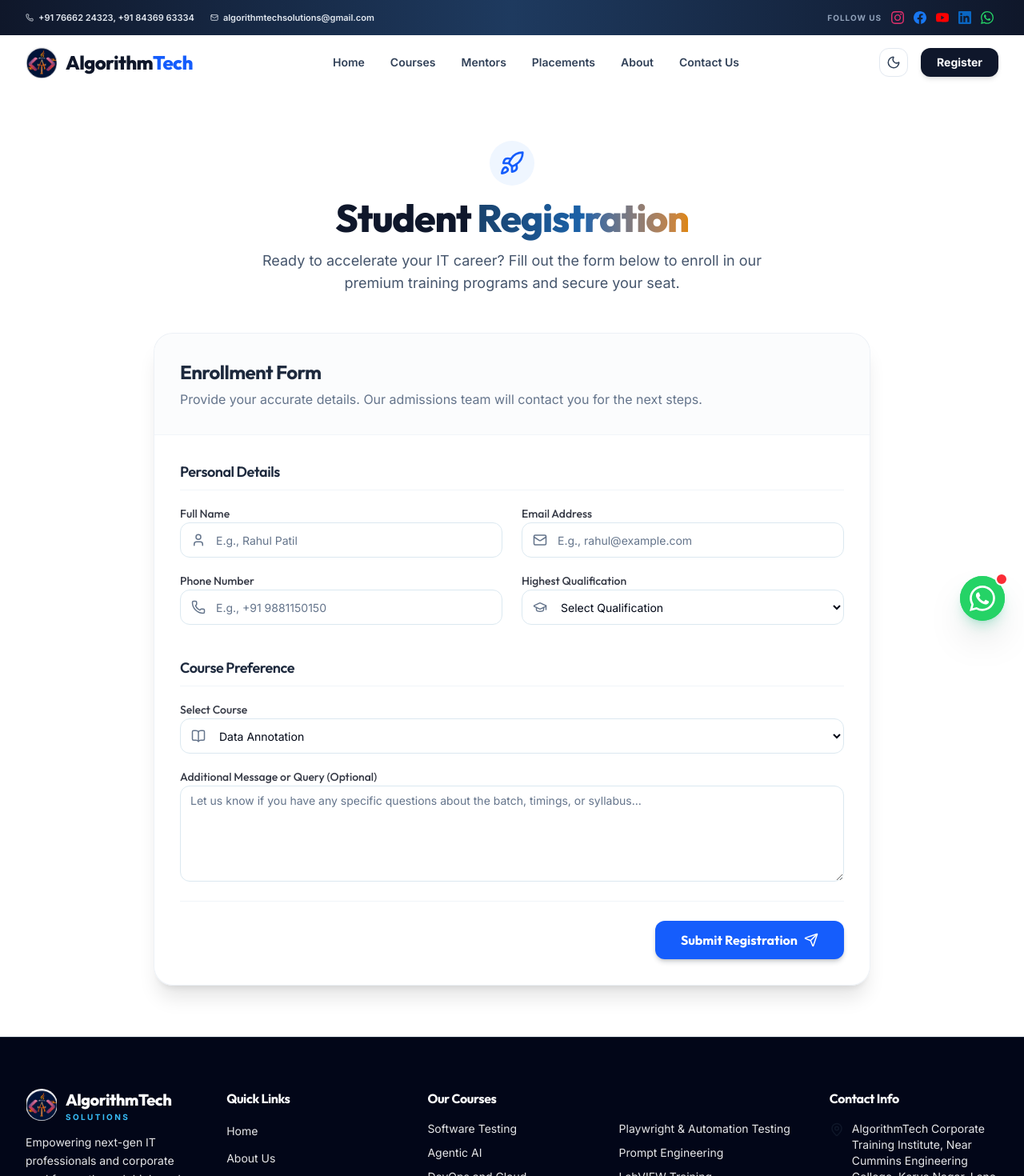
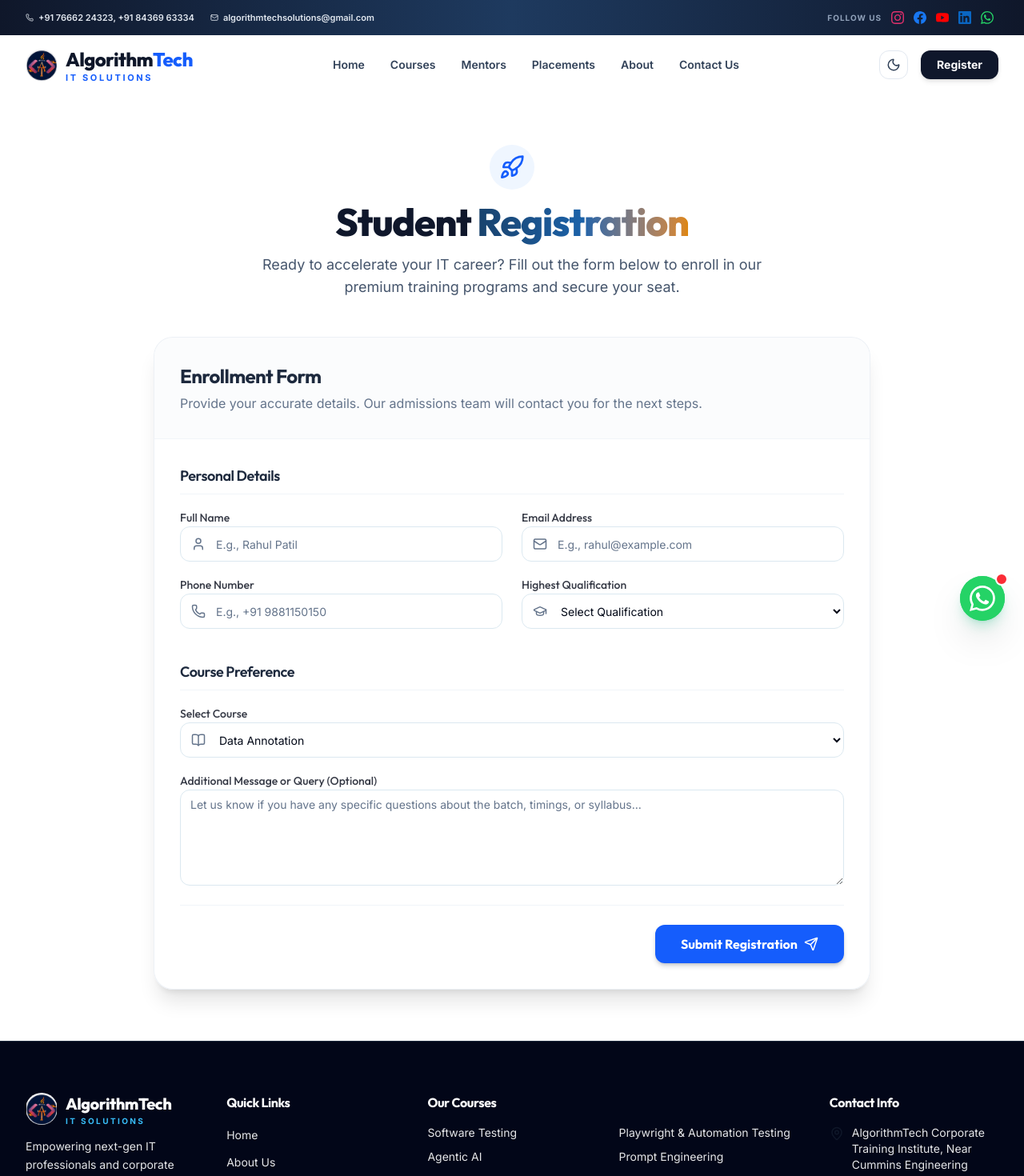
Before and after one commit to Pranav-Darokar/AlgorithmTechSolutions, a React (Vite) app: page /register in a window 1280 px wide. Shown: the top 1470 px of the page at 80% size. Built offline with nearby package versions, Linux system fonts and the light colour scheme.

Commit message:
Update logo IT Solutions text color

```diff
--- a/src/components/common/Footer.jsx
+++ b/src/components/common/Footer.jsx
@@ -39,7 +39,7 @@ export default function Footer() {
                 AlgorithmTech
               </span>
               <span className="text-[10px] font-bold tracking-[0.24em] text-[#38BDF8] uppercase mt-0.5">
-                SOLUTIONS
+                IT SOLUTIONS
               </span>
             </div>
           </Link>
--- a/src/components/common/Navbar.jsx
+++ b/src/components/common/Navbar.jsx
@@ -67,9 +67,14 @@ export default function Navbar() {
             alt="AlgorithmTech Logo"
             className="w-10 h-10 object-contain rounded-full group-hover:scale-105 transition-transform duration-200"
           />
-          <span className="font-display font-black text-xl sm:text-2xl tracking-tight text-[#0F172A] dark:text-white">
-            Algorithm<span className="text-blue-600 dark:text-cyan-400">Tech</span>
-          </span>
+          <div className="flex flex-col leading-none">
+            <span className="font-display font-black text-xl sm:text-2xl tracking-tight text-[#0F172A] dark:text-white">
+              Algorithm<span className="text-blue-600 dark:text-[#38BDF8]">Tech</span>
+            </span>
+            <span className="text-[10px] sm:text-[11px] font-bold tracking-[0.24em] text-blue-600 dark:text-[#38BDF8] uppercase mt-0.5">
+              IT Solutions
+            </span>
+          </div>
         </Link>
 
         {/* Desktop Navigation */}
```
